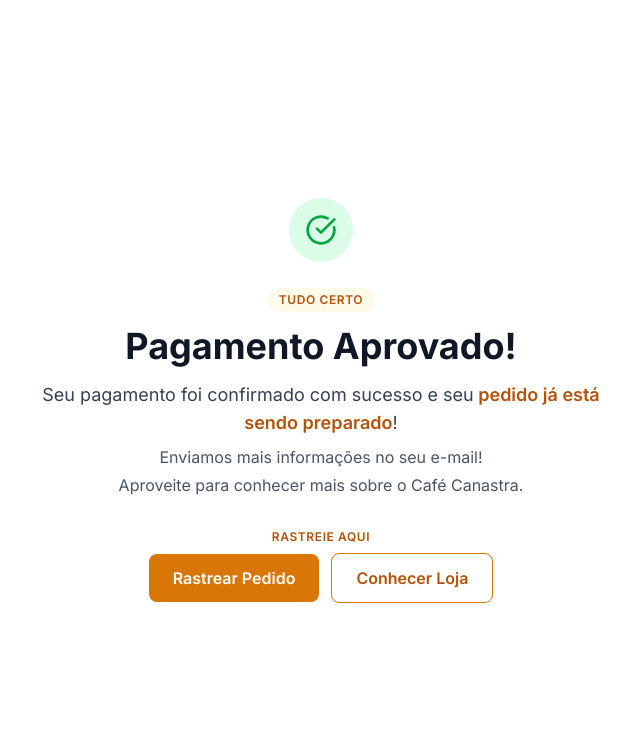
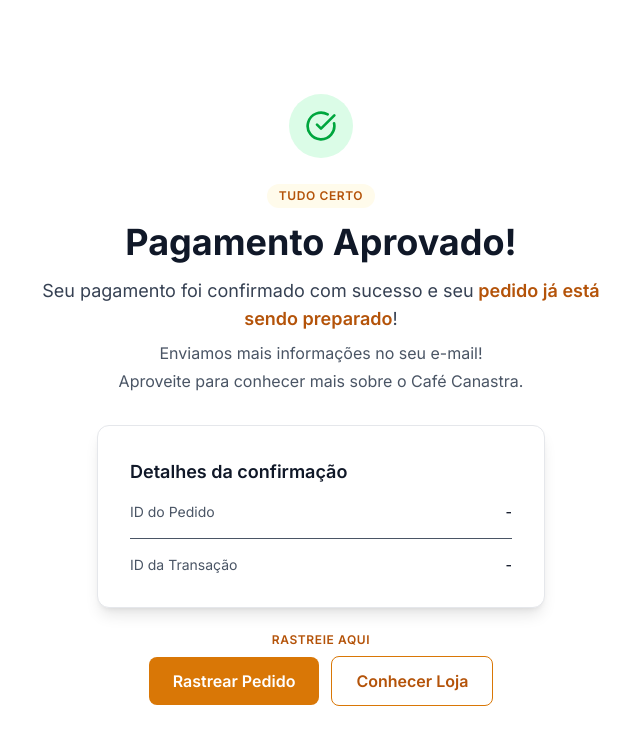
Before and after one commit to Kmzf777/amostracanastra, a Next.js app: page /checkout/sucesso in a window 1280 px wide. Shown: the top 744 px of the page, without its empty margins (319-959 px from the left). Built offline with nearby package versions, Linux system fonts and the light colour scheme; no server answers.

Commit message:
feat(checkout): exibe ID do pedido e da transação na página de sucesso

```diff
--- a/src/app/checkout/sucesso/page.tsx
+++ b/src/app/checkout/sucesso/page.tsx
@@ -1,13 +1,33 @@
 "use client";
 
-import { useEffect } from "react";
+import { useEffect, useState } from "react";
 import { CheckCircle } from "lucide-react";
 import Link from "next/link";
+import { supabase } from "@/lib/supabaseClient";
 
 export default function CheckoutSuccessPage() {
+  const [orderId, setOrderId] = useState<string | null>(null);
+  const [transactionId, setTransactionId] = useState<string | null>(null);
+  const [loading, setLoading] = useState(true);
+
   useEffect(() => {
-    // Opcional: Limpar dados do carrinho ou sessão aqui
-    console.log('Pagamento aprovado - dados da sessão limpos');
+    const load = async () => {
+      try {
+        const pid = typeof window !== "undefined" ? localStorage.getItem("payment_link_id") : null;
+        if (pid) setTransactionId(pid);
+        if (supabase && pid) {
+          const { data } = await supabase
+            .from("vendas_amostra")
+            .select("id")
+            .eq("payment_link_id", pid)
+            .limit(1);
+          if (data && data.length > 0) setOrderId(String(data[0].id));
+        }
+      } finally {
+        setLoading(false);
+      }
+    };
+    load();
   }, []);
 
   return (
@@ -25,6 +45,20 @@ export default function CheckoutSuccessPage() {
           </p>
           <p className="mt-2 text-gray-600 text-sm sm:text-base">Enviamos mais informações no seu e-mail!</p>
           <p className="mt-1 text-gray-600 text-sm sm:text-base">Aproveite para conhecer mais sobre o Café Canastra.</p>
+        </div>
+
+        <div className="w-full max-w-md mx-auto rounded-xl border border-gray-200 bg-white shadow-lg p-6 sm:p-8 text-left">
+          <h2 className="text-lg font-semibold text-gray-900 mb-4">Detalhes da confirmação</h2>
+          <div className="space-y-4">
+            <div className="flex items-center justify-between border-b pb-4 text-sm text-gray-600">
+              <span>ID do Pedido</span>
+              <span className="text-gray-900 font-medium">{loading ? "Carregando..." : orderId || "-"}</span>
+            </div>
+            <div className="flex items-center justify-between text-sm text-gray-600">
+              <span>ID da Transação</span>
+              <span className="text-gray-900 font-medium break-all">{loading ? "Carregando..." : transactionId || "-"}</span>
+            </div>
+          </div>
         </div>
 
         <div className="mt-6">
```
